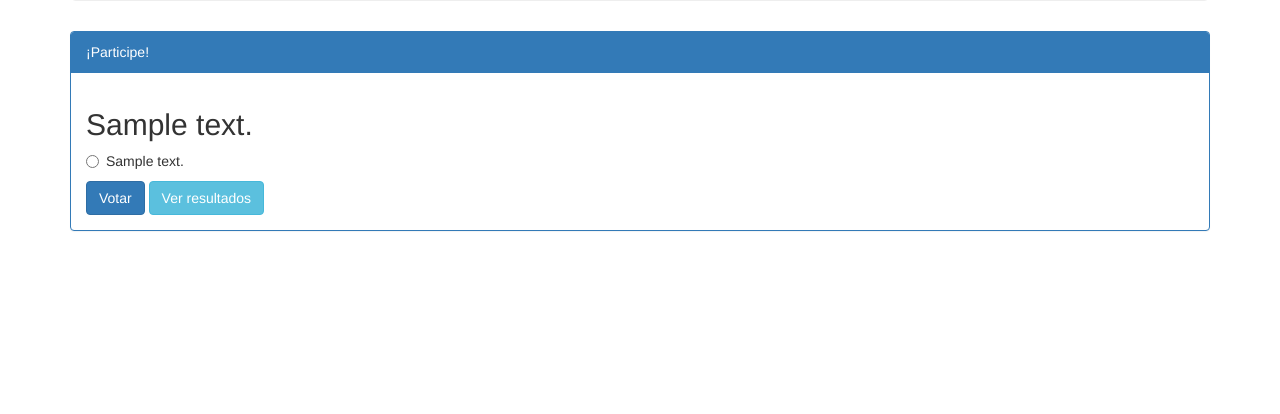
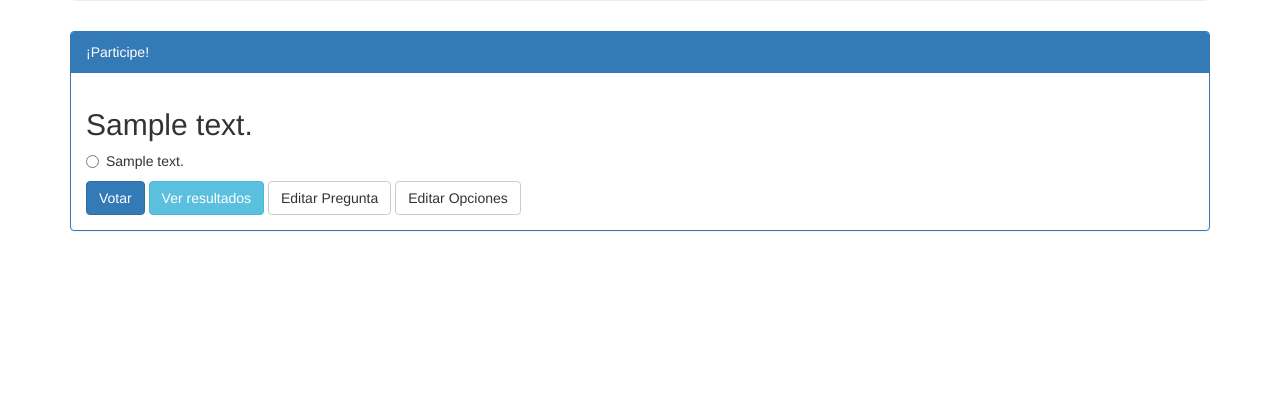
Before and after one commit to networkfaculty/Fundamentos-Django, a Django app: page /encuestas/1/ in a window 1280 px wide. Shown: the part 324-738 px from the top of the page. Run offline with Django 3.2, Linux system fonts and the light colour scheme; tables that the repository leaves empty hold one stand-in row (values such as "Sample post"); some libraries are stand-ins or nearby versions.

Commit message:
Ejemplos de formularios asociados a modelos

```diff
--- a/curso/curso/settings.py
+++ b/curso/curso/settings.py
@@ -40,6 +40,7 @@ INSTALLED_APPS = (
     'django.contrib.messages',
     'django.contrib.staticfiles',
     'bootstrap3',
+    'bootstrap3_datetime',
     'encuestas'
 )
 
--- a/curso/curso/urls.py
+++ b/curso/curso/urls.py
@@ -24,5 +24,5 @@ urlpatterns = [
     #url(r'^grappelli/', include('grappelli.urls')), # para tema grapelli
     url(r'^encuestas/', include('encuestas.urls', namespace='encuestas')),
     # Hacemos que la página predeterminada del proyecto sea el listado de encuestas
-    url(r'^$', RedirectView.as_view(url='encuestas', permanent=True), name='index'),
+    url(r'^$', RedirectView.as_view(url='encuestas:index', permanent=True), name='index'),
 ]
--- a/curso/encuestas/templates/encuestas/base.html
+++ b/curso/encuestas/templates/encuestas/base.html
@@ -13,6 +13,9 @@
       <script src="https://oss.maxcdn.com/html5shiv/3.7.2/html5shiv.min.js"></script>
       <script src="https://oss.maxcdn.com/respond/1.4.2/respond.min.js"></script>
     <![endif]-->
+    <script src="{% static 'encuestas/js/jquery-1.11.3.min.js' %}"></script>
+    <script src="{% static 'encuestas/js/bootstrap.min.js' %}"></script>
+    {% block extra-head %}{% endblock %}
   </head>
   <body>
     <nav class="navbar navbar-inverse navbar-fixed-top">
@@ -91,7 +94,5 @@
         </div>
     </footer>
 
-    <script src="{% static 'encuestas/js/jquery-1.11.3.min.js' %}"></script>
-    <script src="{% static 'encuestas/js/bootstrap.min.js' %}"></script>
   </body>
 </html>
--- a/curso/encuestas/templates/encuestas/detalle.html
+++ b/curso/encuestas/templates/encuestas/detalle.html
@@ -1,4 +1,5 @@
 {% extends 'encuestas/base.html' %}
+{% load bootstrap3 %}
 
 {% block encabezado %}
 <h1>Detalle de Encuesta: {{ pregunta.texto_pregunta|truncatewords:5|escape }}...</h1>
@@ -26,6 +27,12 @@
             <a class="btn btn-info" href="{% url 'encuestas:resultados' pregunta.id %}">
                 Ver resultados
             </a>
+            <a class="btn btn-default" href="{% url 'encuestas:editar' pregunta.id %}">
+                {% bootstrap_icon "pencil" %} Editar Pregunta
+            </a>
+            <a class="btn btn-default" href="{% url 'encuestas:opciones' pregunta.id %}">
+                {% bootstrap_icon "pencil" %} Editar Opciones
+            </a>
         </form>
     </div>
 </div>
--- a/curso/encuestas/urls.py
+++ b/curso/encuestas/urls.py
@@ -12,4 +12,7 @@ urlpatterns = [
     # ej: /encuestas/5/votar
     url(r'^(?P<id_pregunta>\d+)/votar$', views.votar, name='votar'),
     url(r'^contacto$', views.contacto, name='contacto'),
+    url(r'^agregar$', views.VistaCrearPregunta.as_view(), name='agregar'),
+    url(r'^(?P<pk>\d+)/editar', views.VistaEditarPregunta.as_view(), name='editar'),
+    url(r'^(?P<pk>\d+)/opciones', views.VistaOpciones.as_view(), name='opciones'),
 ]
--- a/curso/encuestas/views.py
+++ b/curso/encuestas/views.py
@@ -3,14 +3,16 @@ from .models import Pregunta, Opcion
 from django.shortcuts import get_object_or_404, render
 from django.http import Http404, HttpResponse, HttpResponseRedirect
 from django.db.models import F
-from django.core.urlresolvers import reverse
+from django.core.urlresolvers import reverse, reverse_lazy
 from django.views import generic
 
 from django.contrib import messages
 
 from django.core.mail import send_mail
 from smtplib import SMTPException
-from .forms import FormContacto
+from .forms import *
+
+from django.views.generic.edit import CreateView, UpdateView
 
 class VistaIndex(generic.ListView):
     template_name = 'encuestas/index.html'
@@ -88,3 +90,44 @@ def contacto(request):
         form = FormContacto()
 
     return render(request, 'encuestas/contacto.html', {'form': form})
+
+class VistaCrearPregunta(CreateView):
+    model = Pregunta
+    form_class = FormPregunta
+    template_name = 'encuestas/agregar_pregunta.html'
+    success_url = reverse_lazy('encuestas:index')
+
+class VistaEditarPregunta(UpdateView):
+    model = Pregunta
+    form_class = FormPregunta
+    template_name = 'encuestas/editar_pregunta.html'
+    success_url = reverse_lazy('encuestas:index')
+
+class VistaOpciones(UpdateView):
+    '''
+    En este ejemplo utilizamos un Formset personalizado para editar las opciones
+    correspondientes a una pregunta. Por ello, utilizamos el modelo "padre" (Pregunta),
+    y personalizamos los métodos get/post para obtener y guardar la lista de opciones
+    '''
+    model = Pregunta
+    form_class = FormPregunta
+    template_name = 'encuestas/editar_opciones.html'
+    success_url = reverse_lazy('encuestas:index')
+
+    def get(self, request, *args, **kwargs):
+        self.object = self.get_object()
+        opciones_form = FormPreguntaOpciones(instance=self.object)
+        return self.render_to_response(
+            self.get_context_data(opciones_form=opciones_form,))
+
+    def post(self, request, *args, **kwargs):
+        self.object = self.get_object()
+        opciones_form = FormPreguntaOpciones(request.POST, instance=self.object)
+        if opciones_form.is_valid():
+            opciones_form.save()
+            messages.success(request, 'Opciones guardadas')
+            return HttpResponseRedirect(self.get_success_url())
+        else:
+            messages.error(request, 'No se pudieron guardar las opciones')
+            return self.render_to_response(
+                self.get_context_data(opciones_form=opciones_form,))
```
Also changed, not shown: curso/encuestas/forms.py (+19 -0 lines), curso/encuestas/templates/encuestas/agregar_pregunta.html (added, +23 -0 lines), curso/encuestas/templates/encuestas/editar_opciones.html (added, +22 -0 lines), curso/encuestas/templates/encuestas/editar_pregunta.html (added, +22 -0 lines), curso/encuestas/templates/encuestas/index.html (+7 -0 lines).
